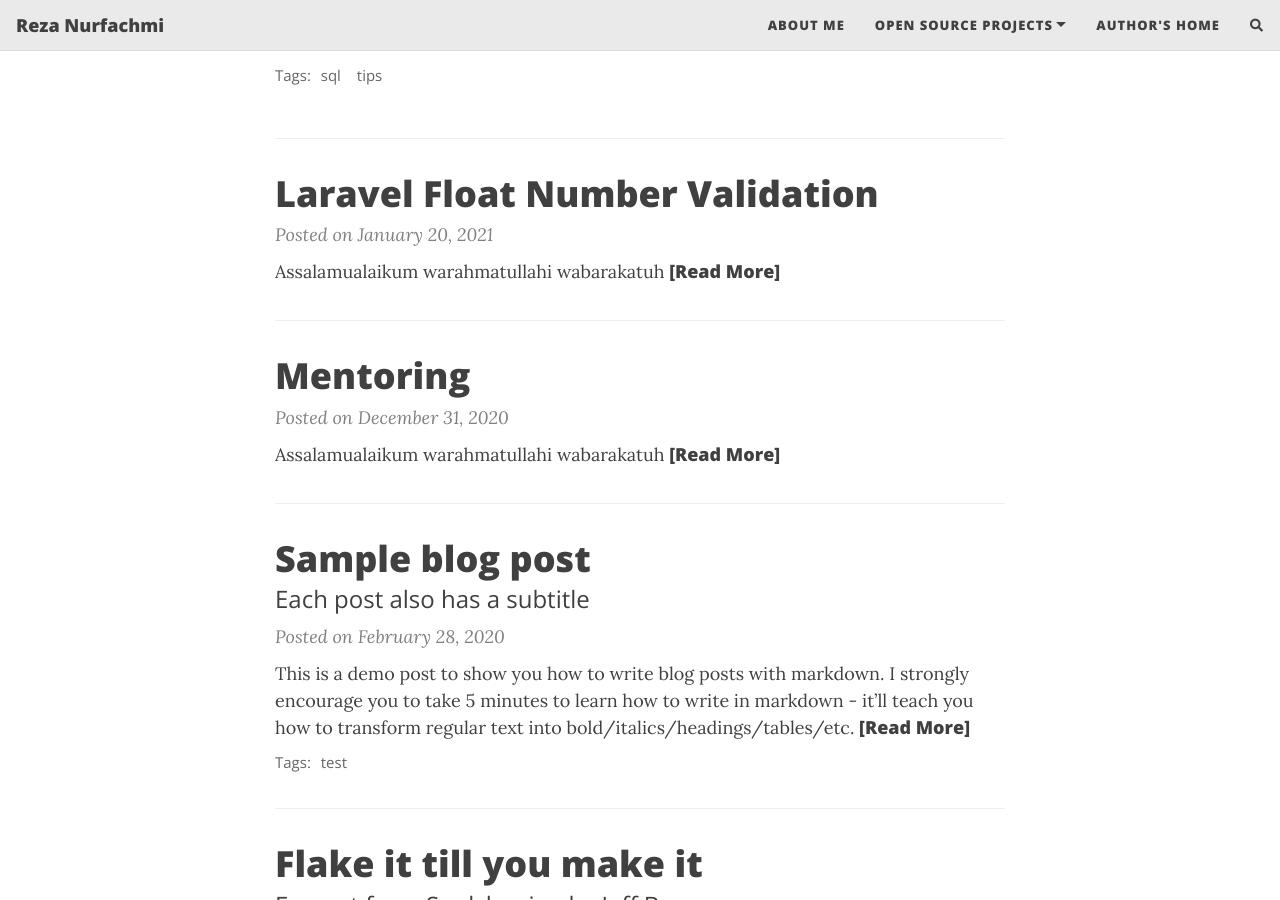
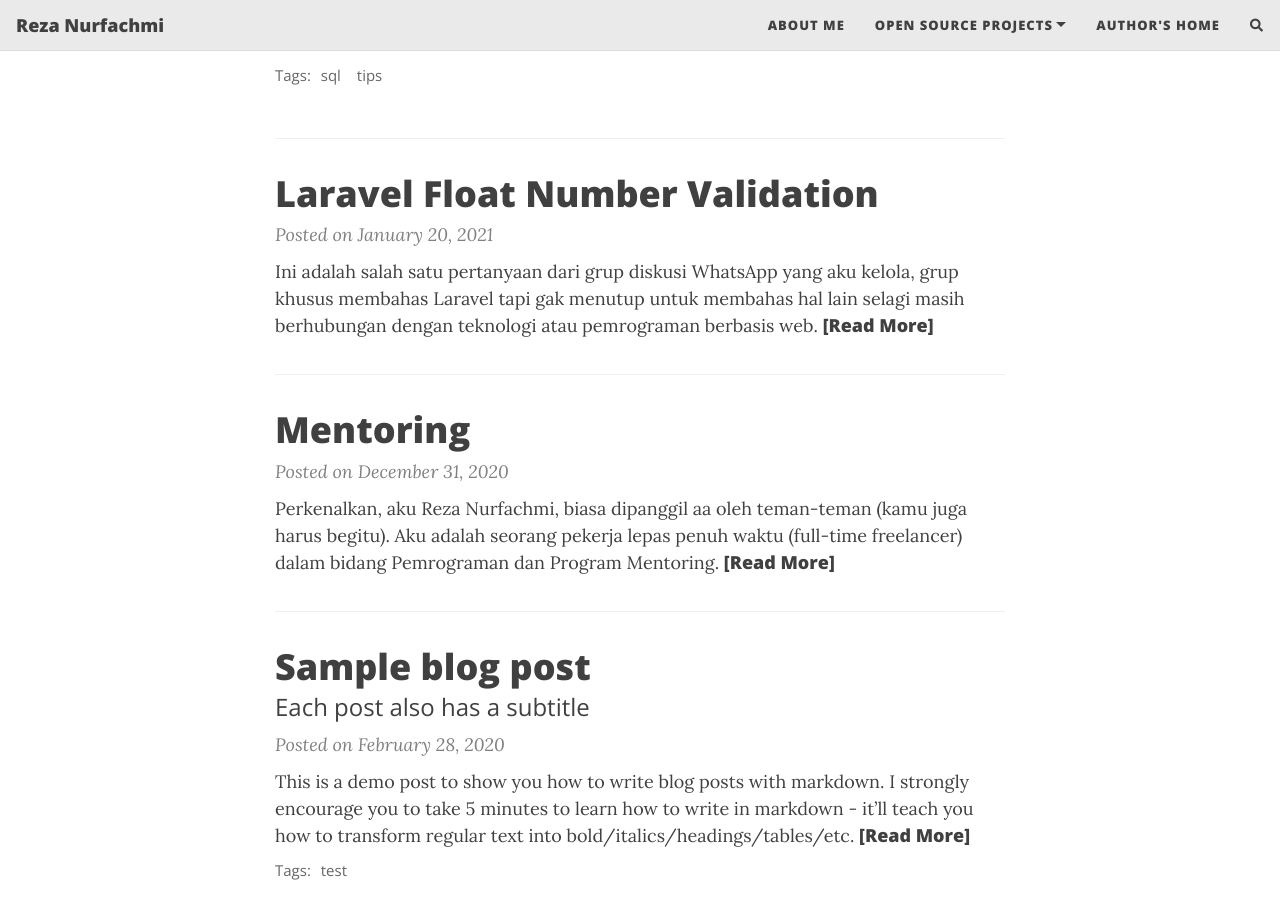
Before and after one commit to AaEzha/AaEzha.github.io, a Jekyll site: the page built from index.html, in a window 1280 px wide and 900 px high, scrolled down 514 px. Built offline with Jekyll 4.4.1, drawn with Linux system fonts in a browser that asks for light colours; nearby versions of some CDN libraries; the list of posts is cut into pages by our own code; comment, search, counter and statistics services are not loaded.

Commit message:
edit article

```diff
--- a/_layouts/post.html
+++ b/_layouts/post.html
@@ -40,7 +40,7 @@
       {% endif %}
 
       <article role="main" class="blog-post">
-        <p>Assalamualaikum 👋</p>
+        <p>Assalamualaikum warahmatullahi wabarakatuh 👋</p>
         {{ content }}
       </article>
 
--- a/_posts/2021-01-01-mentoring.md
+++ b/_posts/2021-01-01-mentoring.md
@@ -4,8 +4,6 @@
 date:   2021-01-01 00:58:58 +0700
 categories: blog
 ---
-
-Assalamualaikum warahmatullahi wabarakatuh
 
 Perkenalkan, aku Reza Nurfachmi, biasa dipanggil `aa` oleh teman-teman (kamu juga harus begitu). Aku adalah seorang pekerja lepas penuh waktu (full-time freelancer) dalam bidang `Pemrograman` dan `Program Mentoring`.
 
--- a/_posts/2021-01-20-laravel-float-number-validation.md
+++ b/_posts/2021-01-20-laravel-float-number-validation.md
@@ -4,8 +4,6 @@
 date:   2021-01-20 15:44:58 +0700
 categories: blog
 ---
-
-Assalamualaikum warahmatullahi wabarakatuh
 
 Ini adalah salah satu pertanyaan dari grup diskusi WhatsApp yang aku kelola, grup khusus membahas Laravel tapi gak menutup untuk membahas hal lain selagi masih berhubungan dengan teknologi atau pemrograman berbasis web.
 
```
